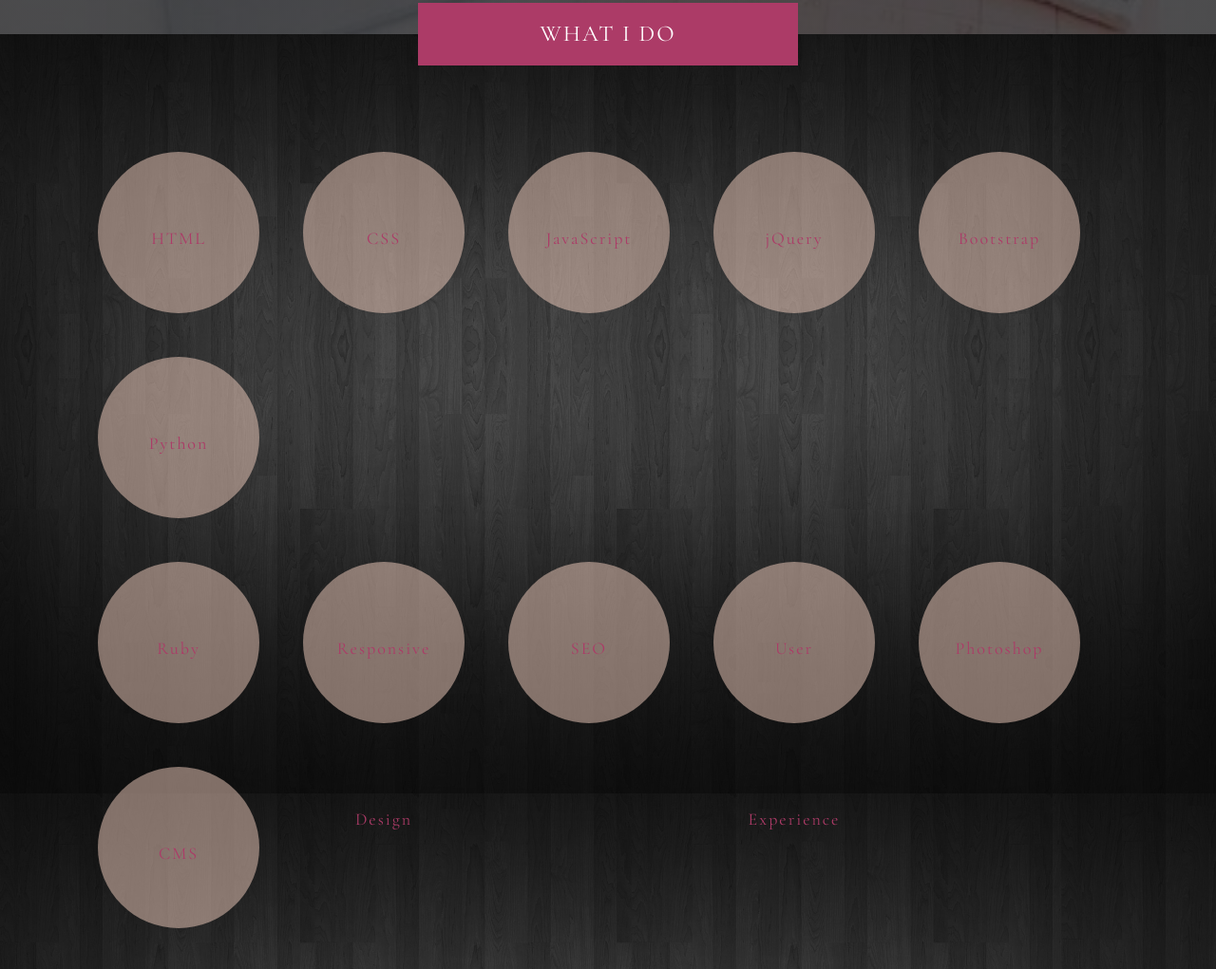
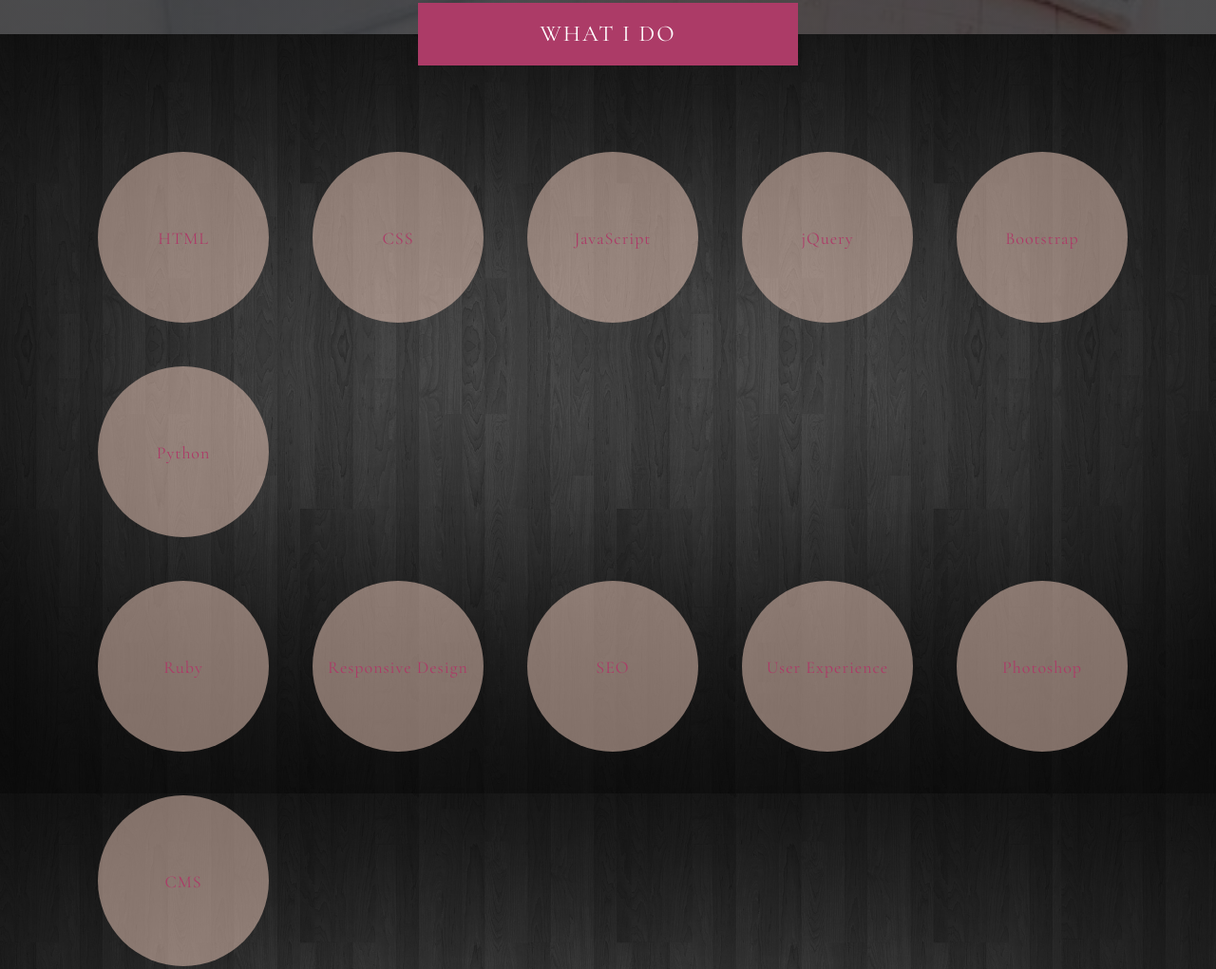
Before and after one commit to ashlee-seagle/ashlee-seagle.github.io, a plain HTML site: page index.html in a window 1280 px wide. Shown: the part 714-1735 px from the top of the page at 95% size. Drawn offline with nearby package versions, Linux system fonts and the light colour scheme; a script that the page names is missing.

```diff
--- a/css/main.css
+++ b/css/main.css
@@ -223,10 +223,10 @@ h3 {
 	background-color: rgba(244, 208, 192, 0.5);
 	color: #AC3B67;
 	font-size: 18px;
-	/* letter-spacing: 1px; */
+	letter-spacing: 1px;
 	display: inline-block;
-	height: 170px;
-	width: 170px;
+	height: 180px;
+	width: 180px;
 	margin: 23px;
 	border: 1px solid transparent;
 	border-radius: 50%;
```
